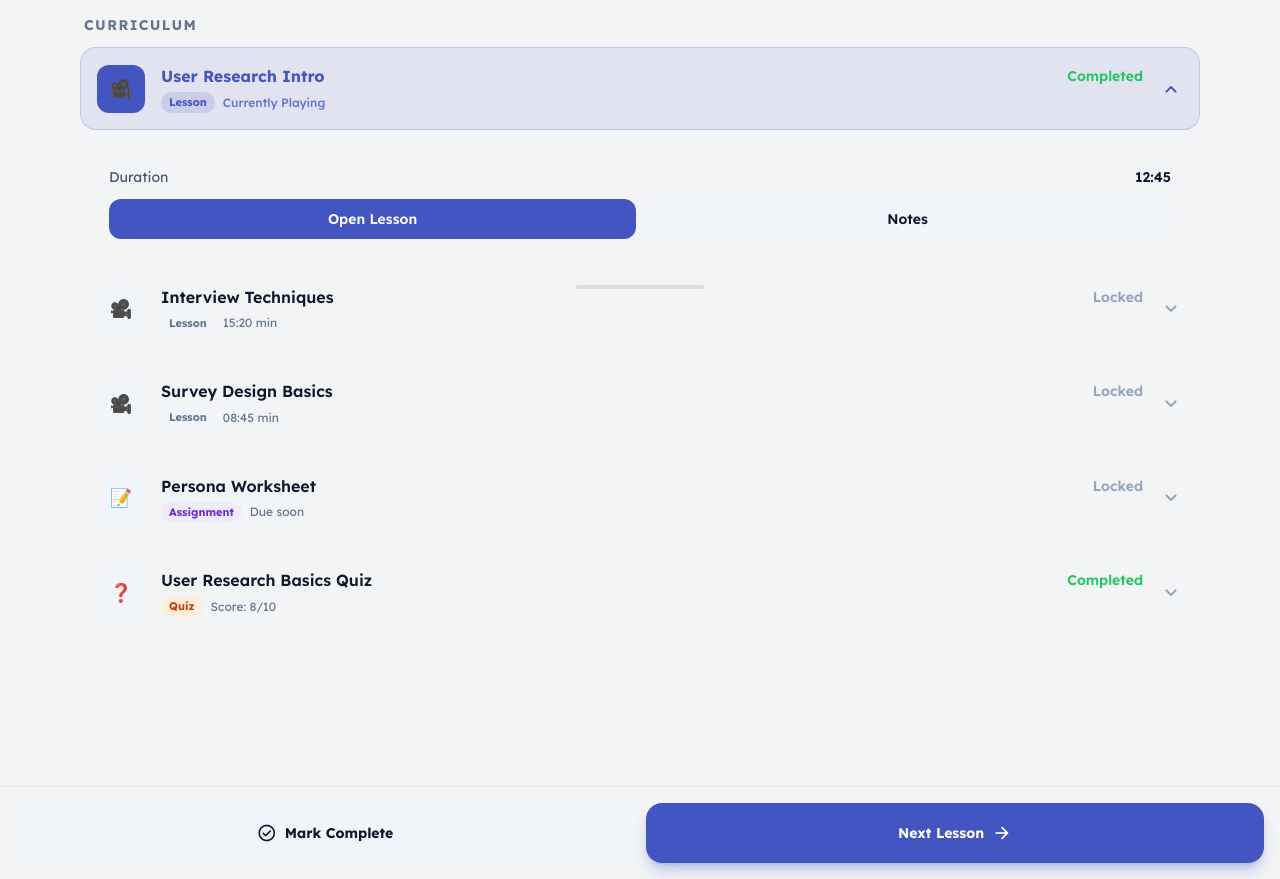
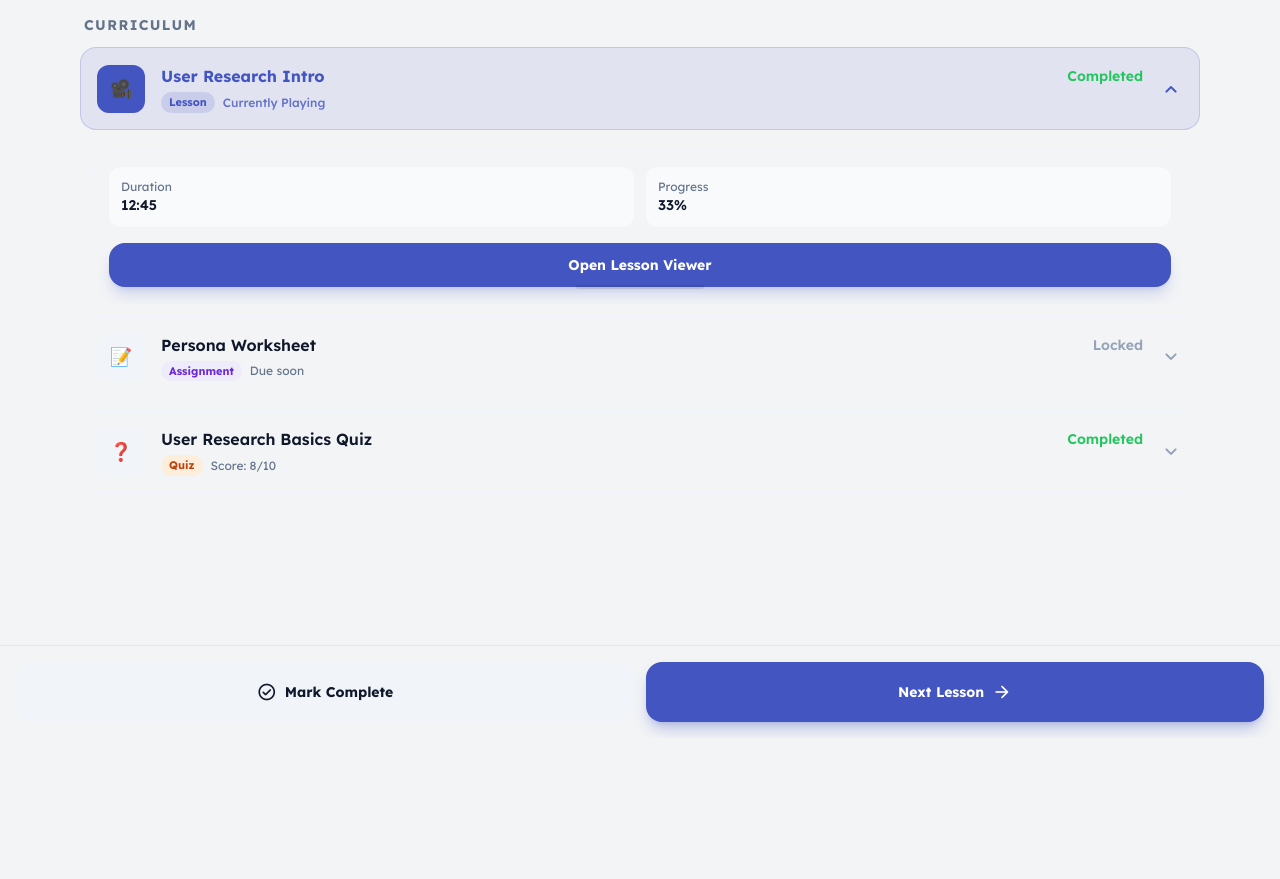
Before and after one commit to omarhesham1010/Teach, a Django app: page /course-content/ in a window 1280 px wide. Shown: the part 507-1386 px from the top of the page. After the commit the page ends 1242 px from the top, so only its background shows below. Run offline with Django 5.2, Linux system fonts and the light colour scheme; some libraries are stand-ins or nearby versions.

Commit message:
Refactor course content template for improved clarity and interaction
- Simplified curriculum section by removing unnecessary icons and labels.
- Enhanced lesson item structure with additional data attributes for better accessibility.
- Updated styling for buttons and progress indicators to improve user experience.
- Removed locked lesson items to streamline the display and focus on available content.

```diff
--- a/myproject/templates/teach/coursecontent.html
+++ b/myproject/templates/teach/coursecontent.html
@@ -129,13 +129,13 @@
 
       </div>
 
-      <!-- ✅ Curriculum padded -->
+      <!-- Curriculum -->
       <div class="p-4 pt-0">
         <div class="space-y-3 pb-24">
           <h3 class="text-sm font-bold text-slate-500 uppercase tracking-widest px-1">Curriculum</h3>
 
-          <!-- Item 1 (open) -->
-          <div class="accordion-item" data-open="true">
+          <!-- ✅ LESSON (Open by default) -->
+          <div class="accordion-item" data-type="lesson" data-open="true">
             <button type="button"
               class="accordion-trigger w-full flex items-center gap-4 p-4 rounded-2xl bg-primary/10 border border-primary/20 hover:bg-primary/15 transition text-left">
               <div class="w-12 h-12 rounded-xl bg-primary text-white flex items-center justify-center text-lg">🎥</div>
@@ -158,86 +158,29 @@
             <div class="accordion-content px-3">
               <div
                 class="mt-3 rounded-2xl bg-surface-light dark:bg-surface-dark border border-slate-100 dark:border-slate-800 p-4">
-                <div class="flex items-center justify-between text-sm">
-                  <span class="text-slate-600 dark:text-slate-400">Duration</span>
-                  <span class="font-semibold">12:45</span>
+                <div class="grid grid-cols-2 gap-3 text-sm">
+                  <div class="rounded-xl bg-slate-50 dark:bg-slate-800/40 p-3">
+                    <div class="text-xs text-slate-500">Duration</div>
+                    <div class="font-semibold">12:45</div>
+                  </div>
+                  <div class="rounded-xl bg-slate-50 dark:bg-slate-800/40 p-3">
+                    <div class="text-xs text-slate-500">Progress</div>
+                    <div class="font-semibold">33%</div>
+                  </div>
                 </div>
 
-                <div class="mt-3 flex gap-2">
+                <div class="mt-4">
                   <a href="{% url 'course_content' %}"
-                    class="flex-1 py-2.5 rounded-xl bg-primary text-white font-semibold text-sm text-center active:scale-95 transition">
-                    Open Lesson
+                    class="w-full block py-3 rounded-2xl bg-primary text-white font-bold text-sm text-center shadow-lg shadow-primary/20 active:scale-95 transition">
+                    Open Lesson Viewer
                   </a>
-                  <button type="button"
-                    class="flex-1 py-2.5 rounded-xl bg-slate-100 dark:bg-slate-700 font-semibold text-sm active:scale-95 transition">
-                    Notes
-                  </button>
                 </div>
               </div>
             </div>
           </div>
 
-          <!-- Item 2 -->
-          <div class="accordion-item">
-            <button type="button"
-              class="accordion-trigger w-full flex items-center gap-4 p-4 rounded-2xl bg-surface-light dark:bg-surface-dark border border-slate-100 dark:border-slate-800 hover:bg-slate-50 dark:hover:bg-slate-800/40 transition text-left">
-              <div class="w-12 h-12 rounded-xl bg-slate-100 dark:bg-slate-700 flex items-center justify-center text-lg">🎥</div>
-
-              <div class="flex-1 min-w-0">
-                <div class="flex items-center justify-between gap-2">
-                  <h4 class="text-sm sm:text-base font-semibold truncate">Interview Techniques</h4>
-                  <span class="text-sm font-semibold text-slate-400">Locked</span>
-                </div>
-
-                <div class="flex items-center gap-2 mt-1">
-                  <span class="text-[11px] font-bold px-2 py-0.5 rounded-full bg-slate-100 dark:bg-slate-700 text-slate-500">Lesson</span>
-                  <span class="text-xs text-slate-500">15:20 min</span>
-                </div>
-              </div>
-
-              <span class="accordion-arrow material-symbols-rounded text-slate-400 transition-transform">expand_more</span>
-            </button>
-
-            <div class="accordion-content px-3">
-              <div
-                class="mt-3 rounded-2xl bg-surface-light dark:bg-surface-dark border border-slate-100 dark:border-slate-800 p-4">
-                <p class="text-sm text-slate-500 dark:text-slate-400">
-                  This item is locked. Complete the previous lesson to unlock it.
-                </p>
-              </div>
-            </div>
-          </div>
-
-          <!-- Item 3 -->
-          <div class="accordion-item">
-            <button type="button"
-              class="accordion-trigger w-full flex items-center gap-4 p-4 rounded-2xl bg-surface-light dark:bg-surface-dark border border-slate-100 dark:border-slate-800 hover:bg-slate-50 dark:hover:bg-slate-800/40 transition text-left">
-              <div class="w-12 h-12 rounded-xl bg-slate-100 dark:bg-slate-700 flex items-center justify-center text-lg">🎥</div>
-
-              <div class="flex-1 min-w-0">
-                <div class="flex items-center justify-between gap-2">
-                  <h4 class="text-sm sm:text-base font-semibold truncate">Survey Design Basics</h4>
-                  <span class="text-sm font-semibold text-slate-400">Locked</span>
-                </div>
-
-                <div class="flex items-center gap-2 mt-1">
-                  <span class="text-[11px] font-bold px-2 py-0.5 rounded-full bg-slate-100 dark:bg-slate-700 text-slate-500">Lesson</span>
-                  <span class="text-xs text-slate-500">08:45 min</span>
-                </div>
-              </div>
-
-              <span class="accordion-arrow material-symbols-rounded text-slate-400 transition-transform">expand_more</span>
-            </button>
-
-            <div class="accordion-content px-3">
-              <div class="mt-3 rounded-2xl bg-surface-light dark:bg-surface-dark border border-slate-100 dark:border-slate-800 p-4">
-                <p class="text-sm text-slate-500 dark:text-slate-400">Locked until you complete the previous lesson.</p>
-              </div>
-            </div>
-          </div>
-
-          <!-- Item 4 (Assignment) -->
-          <div class="accordion-item">
+          <!-- ✅ ASSIGNMENT -->
+          <div class="accordion-item" data-type="assignment">
             <button type="button"
               class="accordion-trigger w-full flex items-center gap-4 p-4 rounded-2xl bg-surface-light dark:bg-surface-dark border border-slate-100 dark:border-slate-800 hover:bg-slate-50 dark:hover:bg-slate-800/40 transition text-left">
               <div class="w-12 h-12 rounded-xl bg-slate-100 dark:bg-slate-700 flex items-center justify-center text-lg">📝</div>
@@ -249,7 +192,10 @@
                 </div>
 
                 <div class="flex items-center gap-2 mt-1">
-                  <span class="text-[11px] font-bold px-2 py-0.5 rounded-full bg-violet-100/70 dark:bg-slate-700 text-violet-700 dark:text-slate-300">Assignment</span>
+                  <span
+                    class="text-[11px] font-bold px-2 py-0.5 rounded-full bg-violet-100/70 dark:bg-slate-700 text-violet-700 dark:text-slate-300">
+                    Assignment
+                  </span>
                   <span class="text-xs text-slate-500">Due soon</span>
                 </div>
               </div>
@@ -259,13 +205,33 @@
 
             <div class="accordion-content px-3">
               <div class="mt-3 rounded-2xl bg-surface-light dark:bg-surface-dark border border-slate-100 dark:border-slate-800 p-4">
-                <p class="text-sm text-slate-500 dark:text-slate-400">Complete Lesson 05 to unlock this assignment.</p>
+                <div class="grid grid-cols-2 gap-3 text-sm">
+                  <div class="rounded-xl bg-slate-50 dark:bg-slate-800/40 p-3">
+                    <div class="text-xs text-slate-500">Status</div>
+                    <div class="font-semibold">Not Submitted</div>
+                  </div>
+                  <div class="rounded-xl bg-slate-50 dark:bg-slate-800/40 p-3">
+                    <div class="text-xs text-slate-500">Due Date</div>
+                    <div class="font-semibold">Feb 22</div>
+                  </div>
+                  <div class="rounded-xl bg-slate-50 dark:bg-slate-800/40 p-3 col-span-2">
+                    <div class="text-xs text-slate-500">Points</div>
+                    <div class="font-semibold">10 pts</div>
+                  </div>
+                </div>
+
+                <div class="mt-4">
+                  <a href="{% url 'assignment' %}"
+                    class="w-full block py-3 rounded-2xl bg-primary text-white font-bold text-sm text-center shadow-lg shadow-primary/20 active:scale-95 transition">
+                    Go to Assignment Page
+                  </a>
+                </div>
               </div>
             </div>
           </div>
 
-          <!-- Item 5 (Quiz) -->
-          <div class="accordion-item">
+          <!-- ✅ QUIZ -->
+          <div class="accordion-item" data-type="quiz">
             <button type="button"
               class="accordion-trigger w-full flex items-center gap-4 p-4 rounded-2xl bg-surface-light dark:bg-surface-dark border border-slate-100 dark:border-slate-800 hover:bg-slate-50 dark:hover:bg-slate-800/40 transition text-left">
               <div class="w-12 h-12 rounded-xl bg-slate-100 dark:bg-slate-700 flex items-center justify-center text-lg">❓</div>
@@ -277,7 +243,10 @@
                 </div>
 
                 <div class="flex items-center gap-2 mt-1">
-                  <span class="text-[11px] font-bold px-2 py-0.5 rounded-full bg-orange-100/80 dark:bg-slate-700 text-orange-700 dark:text-slate-300">Quiz</span>
+                  <span
+                    class="text-[11px] font-bold px-2 py-0.5 rounded-full bg-orange-100/80 dark:bg-slate-700 text-orange-700 dark:text-slate-300">
+                    Quiz
+                  </span>
                   <span class="text-xs text-slate-500">Score: 8/10</span>
                 </div>
               </div>
@@ -287,10 +256,27 @@
 
             <div class="accordion-content px-3">
               <div class="mt-3 rounded-2xl bg-surface-light dark:bg-surface-dark border border-slate-100 dark:border-slate-800 p-4">
-                <a href="{% url 'quiz' %}"
-                  class="w-full block py-2.5 rounded-xl bg-primary text-white font-semibold text-sm text-center active:scale-95 transition">
-                  Open Quiz
-                </a>
+                <div class="grid grid-cols-2 gap-3 text-sm">
+                  <div class="rounded-xl bg-slate-50 dark:bg-slate-800/40 p-3">
+                    <div class="text-xs text-slate-500">Questions</div>
+                    <div class="font-semibold">10</div>
+                  </div>
+                  <div class="rounded-xl bg-slate-50 dark:bg-slate-800/40 p-3">
+                    <div class="text-xs text-slate-500">Time Limit</div>
+                    <div class="font-semibold">10 min</div>
+                  </div>
+                  <div class="rounded-xl bg-slate-50 dark:bg-slate-800/40 p-3 col-span-2">
+                    <div class="text-xs text-slate-500">Attempts</div>
+                    <div class="font-semibold">1 / 3</div>
+                  </div>
+                </div>
+
+                <div class="mt-4">
+                  <a href="{% url 'quiz' %}"
+                    class="w-full block py-3 rounded-2xl bg-primary text-white font-bold text-sm text-center shadow-lg shadow-primary/20 active:scale-95 transition">
+                    Go to Quiz Page
+                  </a>
+                </div>
               </div>
             </div>
           </div>
@@ -301,7 +287,7 @@
     </div>
   </main>
 
-  <!-- Footer (fixed mobile / static desktop) -->
+  <!-- Footer -->
   <footer
     class="fixed lg:static bottom-0 left-0 right-0 p-4 bg-surface-light/80 dark:bg-surface-dark/80 backdrop-blur-xl border-t border-slate-200 dark:border-slate-800 flex gap-3">
     <button id="markCompleteBtn" type="button"
@@ -342,7 +328,7 @@
     }
   </script>
 
-  <!-- ✅ Accordion behavior: opens one, closes others + smooth animation -->
+  <!-- Accordion behavior -->
   <script>
     const items = Array.from(document.querySelectorAll(".accordion-item"));
 
```
